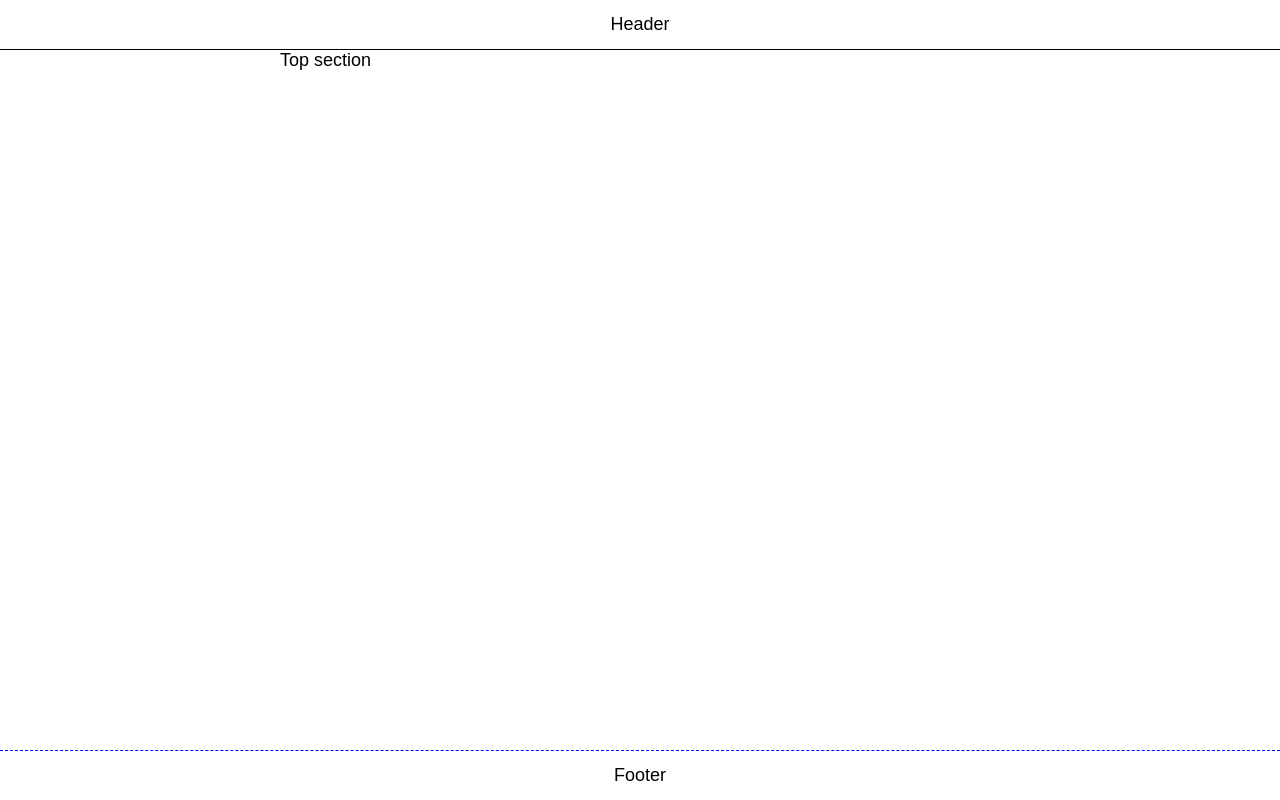
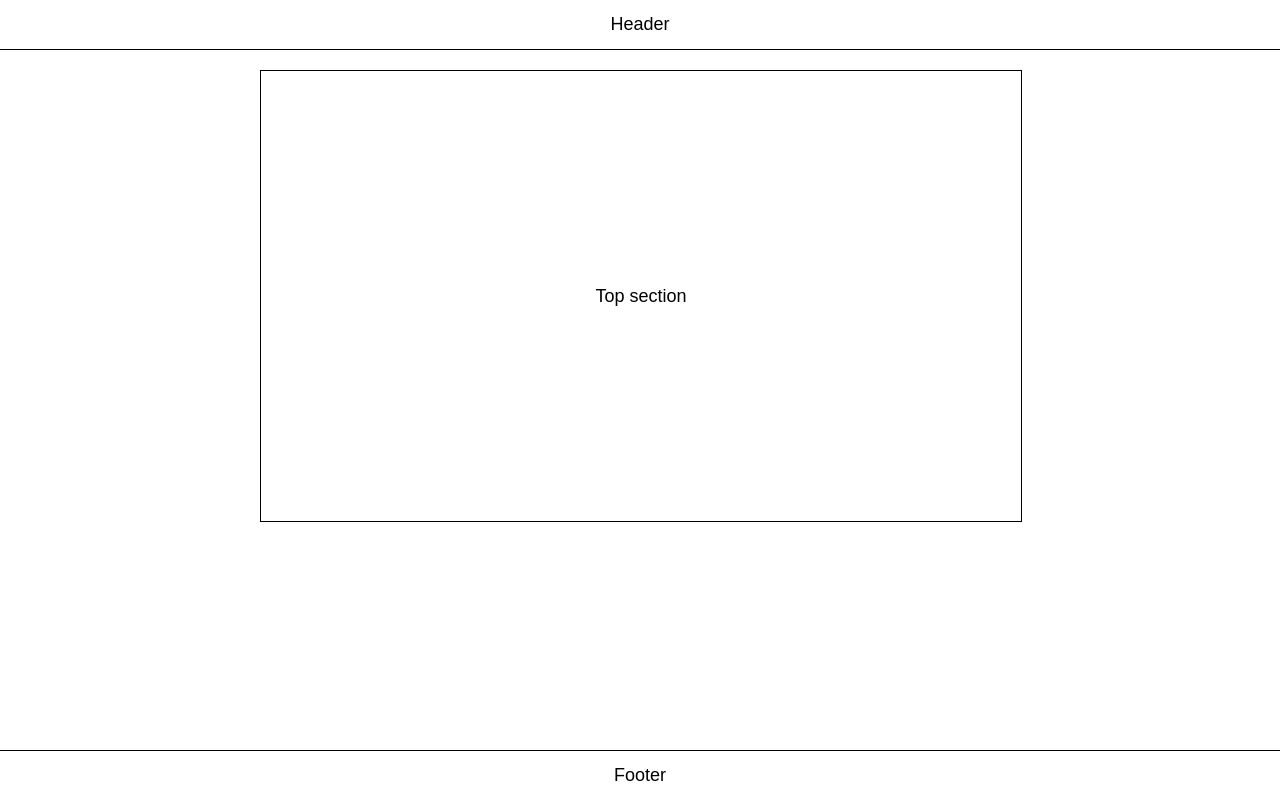
Before and after one commit to ooloo-io/github-flow-EeethB, a plain HTML site: page src/index.html in a window 1280 px wide. Drawn offline with nearby package versions, Linux system fonts and the light colour scheme.

Commit message:
Style top section

```diff
--- a/src/styles.css
+++ b/src/styles.css
@@ -16,12 +16,22 @@ body {
   display: flex;
   justify-content: center;
   align-items: center;
-  border-top: 1px dashed blue;
+  border-top: 1px solid black;
 }
 
 .content {
-  min-height: calc(100vh - 100px);
-  width: 720px;
+  min-height: calc(100vh - 140px);
+  width: 760px;
   max-width: 100%;
   margin: auto;
+  padding: 20px;
 }
+
+.section {
+  height: 450px;
+  width: 100%;
+  display: flex;
+  justify-content: center;
+  align-items: center;
+  border: 1px solid black;
+}
```
